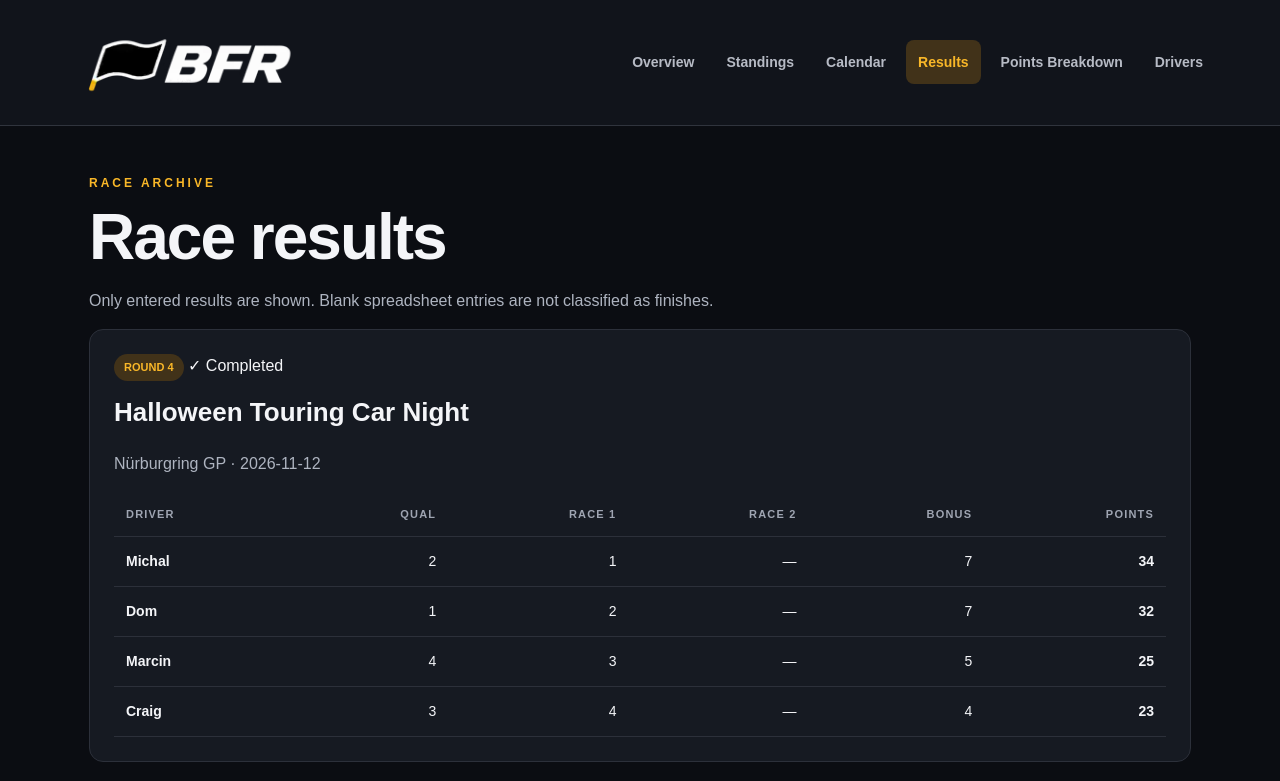
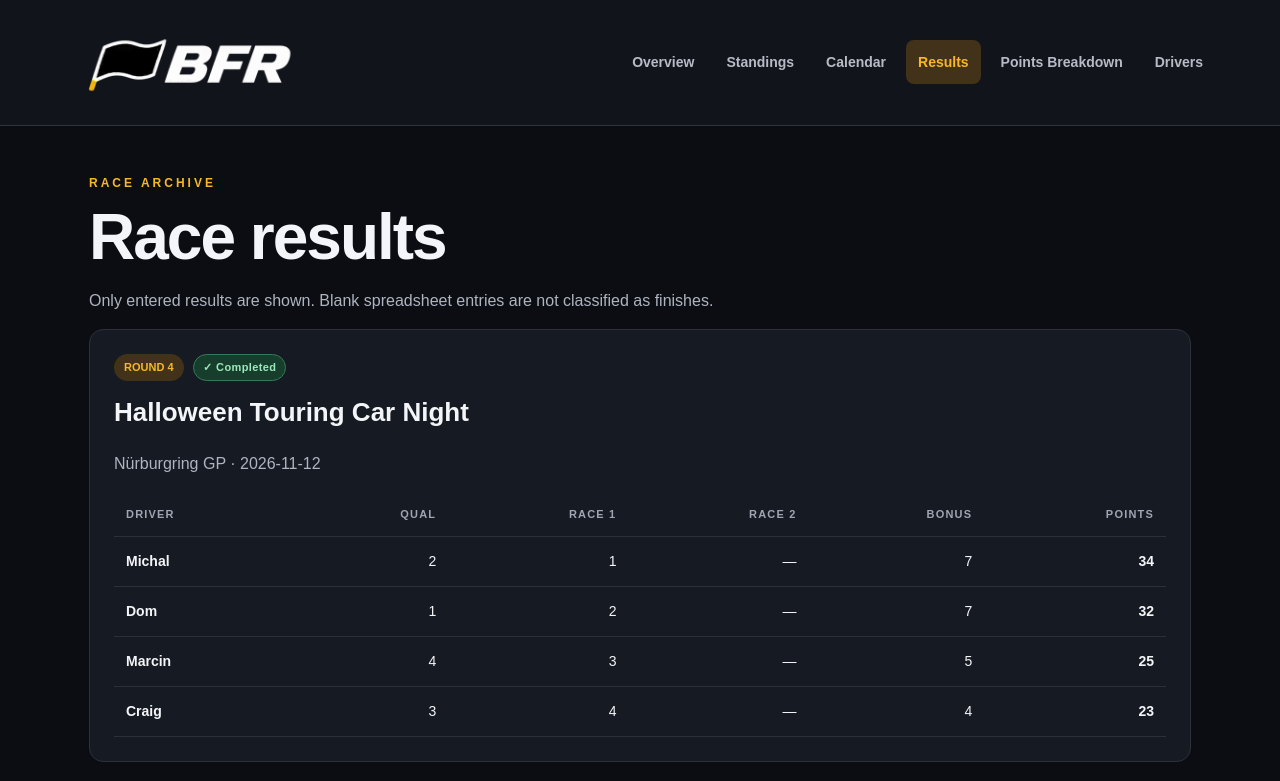
Before and after one commit to golec87/BFR-AMS2, a Next.js app: page /results in a window 1280 px wide. Shown: the top 781 px of the page. Built offline with nearby package versions, Linux system fonts and the light colour scheme.

Commit message:
Style completed race status labels

```diff
--- a/app/globals.css
+++ b/app/globals.css
@@ -65,3 +65,7 @@
 .topbar .brand{display:inline-flex;align-items:center;flex-shrink:0}
 .topbar .brand .header-logo{display:block;width:240px;height:auto;max-width:100%;max-height:84px;object-fit:contain}
 @media(max-width:740px){.topbar .brand .header-logo{width:168px;max-height:58px}}
+
+/* Calendar and results completion indicators */
+.race-status{display:inline-flex;align-items:center;border:1px solid #4c4d52;border-radius:999px;padding:4px 9px;margin-left:5px;color:#aeb4c0;font-size:11px;font-weight:800;letter-spacing:.4px;white-space:nowrap}
+.race-status-completed{border-color:#367b57;background:#173e2c;color:#9ee8bd}
```
